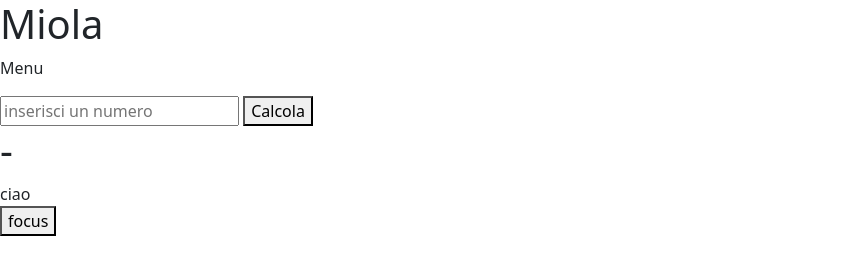
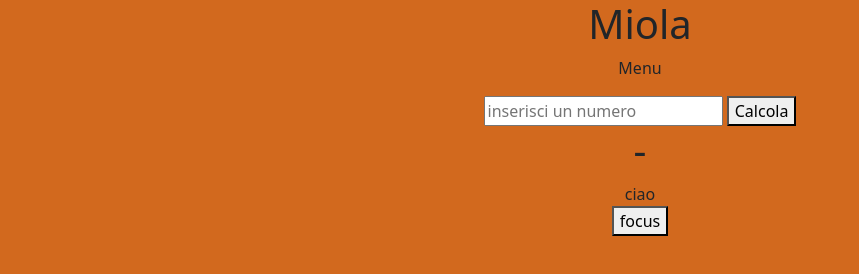
Before and after one commit to sofdellantonio/javascript-, a plain HTML site: page index.html in a window 1280 px wide. Shown: the whole page, without its empty margins (0-859 px from the left). Drawn offline with nearby package versions, Linux system fonts and the light colour scheme.

Commit message:
css funzionante

```diff
--- a/index.html
+++ b/index.html
@@ -4,11 +4,11 @@
     <meta charset="UTF-8">
     <meta name="viewport" content="width=device-width, initial-scale=1.0">
      <link href="https://cdn.jsdelivr.net/npm/bootstrap@5.3.3/dist/css/bootstrap.min.css" rel="stylesheet" integrity="sha384-QWTKZyjpPEjISv5WaRU9OFeRpok6YctnYmDr5pNlyT2bRjXh0JMhjY6hW+ALEwIH" crossorigin="anonymous">
-    <link rel="stylesheet" type ="css" href="style.css">
+    <link rel="stylesheet" href="style.css">
      <title>Ristorante Bar Miola Predazzo</title>
 
 </head>
-<body>
+<body class="prova">
 
      <h1>Miola</h1>
     <p>Menu</p>
@@ -16,6 +16,7 @@
     <button>Calcola</button>
     <h1>-</h1>
     <form>ciao</form>
+
   <!--  <header class="container-fluid bg-primary-subtle">
         <h1 class="container pt-5 pb-5 display-2">Ripasso corso Javascript</h1>
     </header>
@@ -28,6 +29,8 @@
         </div>
 
     </section>-->
+
+
 <button itemid="ciao">focus</button>
     <script src="prova.js" async></script>
 </body>
--- a/prova.js
+++ b/prova.js
@@ -9,6 +9,8 @@ console.log(result);
 return result;
 }
 
+//risponde quando il bottone viene cliccato chiamando la funzione cubo
 button.addEventListener('click', ()=>{
+    //title.innerHtml fa diventare il titolo già inserito il risultato della funzione cubo
     title.innerHTML = cubo(numero.value);
 })
--- /dev/null
+++ b/style.css
@@ -0,0 +1,5 @@
+.prova{
+    background-color: chocolate;
+    text-align:center;
+    text-decoration: double;
+}
```
Also changed, not shown: 2 other files.
